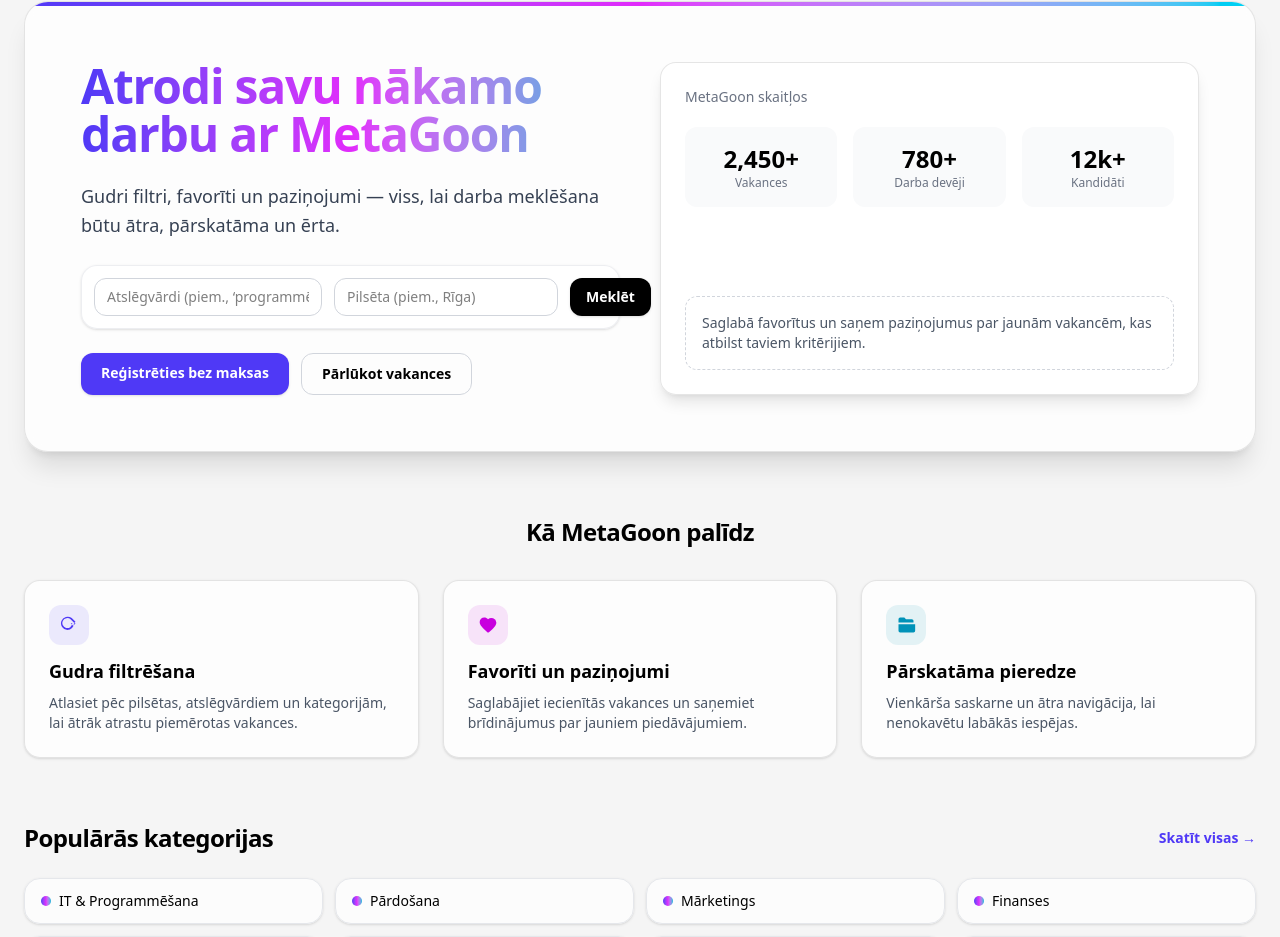
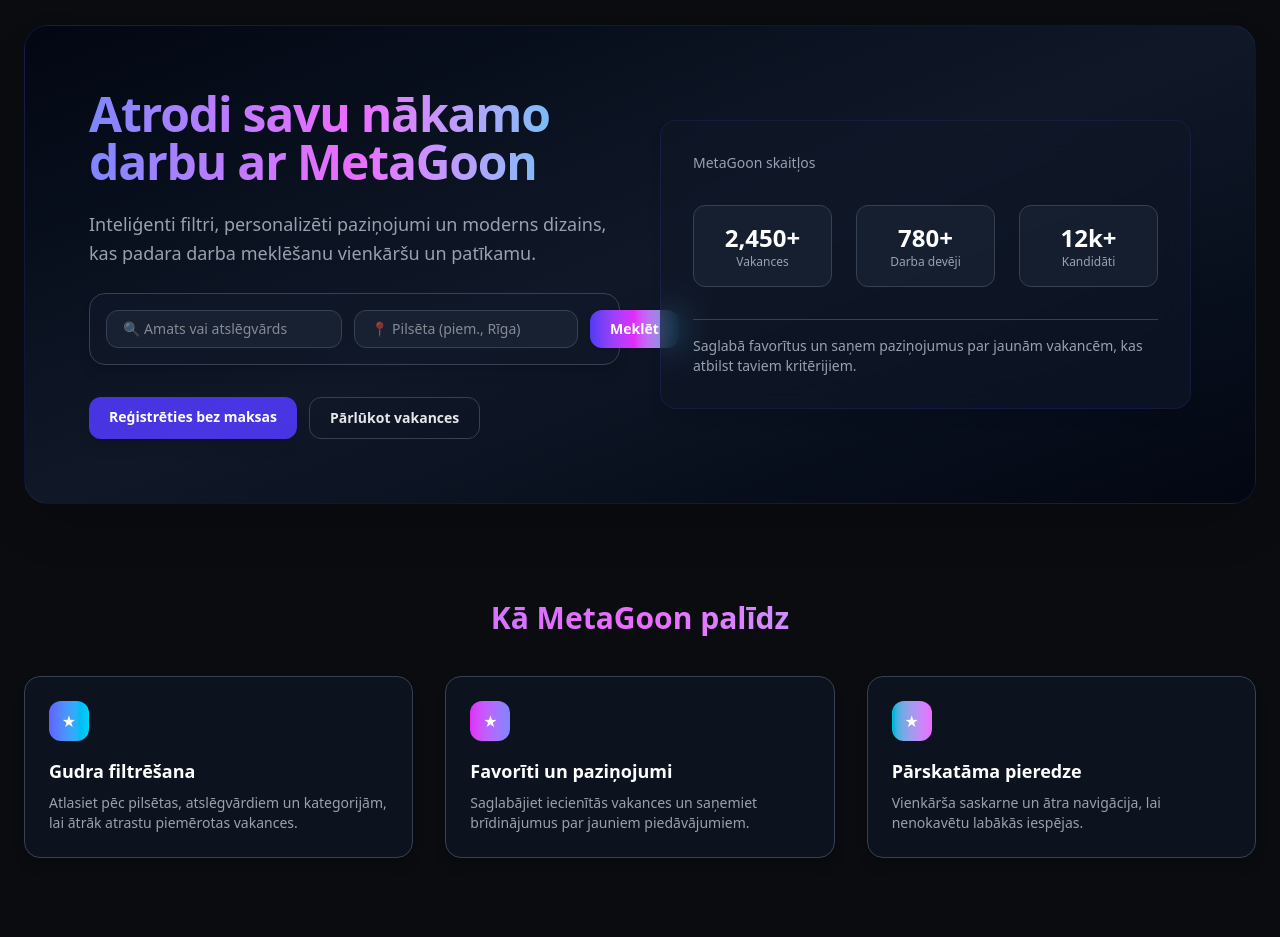
Before and after one commit to Archa420/Metagoon, a Vue app in the folder metagoon-frontend/: page / in a window 1280 px wide. Shown: the part 106-1043 px from the top of the page. Built offline with nearby package versions, Linux system fonts and the light colour scheme.

Commit message:
Homepage dizaina update, Popularas kategorijas savienotas ar vakancu lapas filtresanu.

```diff
--- a/metagoon-frontend/src/views/Home.vue
+++ b/metagoon-frontend/src/views/Home.vue
@@ -1,247 +1,218 @@
 <template>
-  <div class="home mx-auto max-w-7xl px-6 py-10 space-y-16">
+  <div class="min-h-screen w-full bg-[#0b0c10] text-gray-100">
+    <div class="home mx-auto max-w-7xl px-6 py-16 space-y-24 text-gray-100">
       <!-- HERO -->
       <section
-      class="relative overflow-hidden rounded-3xl border border-black/10 bg-white/80 backdrop-blur shadow-xl dark:bg-gray-900/80 dark:border-white/10"
+        class="relative overflow-hidden rounded-3xl border border-indigo-900/30 bg-gradient-to-br from-gray-950 via-gray-900 to-gray-950 shadow-2xl"
       >
-      <!-- Gradient accent top -->
-      <div class="h-1 w-full bg-gradient-to-r from-indigo-600 via-fuchsia-500 to-cyan-400"></div>
+        <div class="absolute inset-0 bg-[radial-gradient(ellipse_at_top_left,_var(--tw-gradient-stops))] from-indigo-800/20 via-fuchsia-800/10 to-transparent pointer-events-none"></div>
 
-      <div class="grid gap-10 p-10 lg:grid-cols-2 lg:p-14">
+        <div class="grid gap-10 p-10 lg:grid-cols-2 lg:p-16 relative z-10">
           <div class="space-y-6">
             <h1
-            class="text-4xl font-extrabold tracking-tight sm:text-5xl bg-gradient-to-r from-indigo-600 via-fuchsia-500 to-cyan-500 bg-clip-text text-transparent"
+              class="text-5xl font-extrabold tracking-tight bg-gradient-to-r from-indigo-400 via-fuchsia-400 to-cyan-400 bg-clip-text text-transparent"
             >
               Atrodi savu nākamo darbu ar MetaGoon
             </h1>
-          <p class="text-lg leading-relaxed text-gray-700 dark:text-gray-300">
-            Gudri filtri, favorīti un paziņojumi — viss, lai darba meklēšana būtu
-            ātra, pārskatāma un ērta.
+            <p class="text-lg leading-relaxed text-gray-400">
+              Inteliģenti filtri, personalizēti paziņojumi un moderns dizains, kas padara darba meklēšanu vienkāršu un patīkamu.
             </p>
 
-          <!-- Search bar (hero) -->
+            <!-- Search bar -->
             <form
-            class="flex flex-col gap-3 rounded-2xl border border-gray-200/70 bg-white/70 p-3 shadow dark:border-gray-700 dark:bg-gray-800/70 md:flex-row"
+              class="flex flex-col gap-3 rounded-2xl border border-gray-700 bg-gray-900/70 p-4 shadow-lg md:flex-row"
               @submit.prevent
             >
               <input
                 type="text"
-              placeholder="Atslēgvārdi (piem., ‘programmētājs’)"
-              class="flex-1 rounded-xl border border-gray-300 px-3 py-2 text-sm outline-none focus:border-indigo-500 focus:ring-2 focus:ring-indigo-500/40 dark:border-gray-600 dark:bg-gray-900/60"
-              aria-label="Atslēgvārdi"
+                placeholder="🔍 Amats vai atslēgvārds"
+                class="flex-1 rounded-xl border border-gray-700 bg-gray-800/60 px-4 py-2 text-sm text-gray-100 outline-none focus:border-indigo-500 focus:ring-2 focus:ring-indigo-500/40"
               />
               <input
                 type="text"
-              placeholder="Pilsēta (piem., Rīga)"
-              class="w-full md:w-56 rounded-xl border border-gray-300 px-3 py-2 text-sm outline-none focus:border-indigo-500 focus:ring-2 focus:ring-indigo-500/40 dark:border-gray-600 dark:bg-gray-900/60"
-              aria-label="Pilsēta"
+                placeholder="📍 Pilsēta (piem., Rīga)"
+                class="w-full md:w-56 rounded-xl border border-gray-700 bg-gray-800/60 px-4 py-2 text-sm text-gray-100 outline-none focus:border-indigo-500 focus:ring-2 focus:ring-indigo-500/40"
               />
               <RouterLink
                 to="/vakances"
-              class="inline-flex items-center justify-center rounded-xl bg-black px-4 py-2 text-sm font-semibold text-white shadow hover:bg-gray-800 active:scale-[.99] dark:bg-white dark:text-black dark:hover:bg-gray-100"
-              aria-label="Meklēt vakances"
+                class="inline-flex items-center justify-center rounded-xl bg-gradient-to-r from-indigo-600 via-fuchsia-500 to-cyan-500 px-5 py-2 text-sm font-semibold text-white shadow hover:opacity-90 active:scale-[.98] transition"
               >
                 Meklēt
               </RouterLink>
             </form>
 
-          <!-- Primary CTAs -->
-          <div class="flex flex-wrap gap-3">
+            <!-- CTAs -->
+            <div class="flex flex-wrap gap-3 pt-2">
               <RouterLink
                 to="/registracija"
-              class="rounded-xl bg-indigo-600 px-5 py-2.5 text-sm font-semibold text-white shadow hover:bg-indigo-700 focus:outline-none focus:ring-2 focus:ring-indigo-500/60"
+                class="rounded-xl bg-indigo-600/90 hover:bg-indigo-500 px-5 py-2.5 text-sm font-semibold text-white shadow-lg focus:ring-2 focus:ring-indigo-500/60 transition"
               >
                 Reģistrēties bez maksas
               </RouterLink>
               <RouterLink
                 to="/vakances"
-              class="rounded-xl border border-gray-300 px-5 py-2.5 text-sm font-semibold hover:bg-gray-100 dark:border-gray-700 dark:hover:bg-gray-800"
+                class="rounded-xl border border-gray-700 px-5 py-2.5 text-sm font-semibold text-gray-200 hover:bg-gray-800/80 transition"
               >
                 Pārlūkot vakances
               </RouterLink>
             </div>
           </div>
 
-        <!-- Hero visual / stats card -->
-        <div class="flex items-stretch">
+          <!-- Stats card -->
+          <div class="flex items-center justify-center">
             <div
-            class="flex w-full flex-col justify-between rounded-2xl border border-black/10 bg-white/70 p-6 shadow-lg dark:border-white/10 dark:bg-gray-900/60"
+              class="w-full rounded-2xl border border-indigo-900/30 bg-gray-900/60 p-8 shadow-lg backdrop-blur-lg space-y-8"
             >
-            <div class="space-y-5">
-              <div class="text-sm font-medium text-gray-500 dark:text-gray-400">MetaGoon skaitļos</div>
-              <div class="grid grid-cols-3 gap-4">
-                <div class="rounded-xl bg-gray-50 p-4 text-center dark:bg-gray-800/70">
-                  <div class="text-2xl font-extrabold">2,450+</div>
-                  <div class="text-xs text-gray-500">Vakances</div>
+              <h3 class="text-gray-400 text-sm font-medium">MetaGoon skaitļos</h3>
+              <div class="grid grid-cols-3 gap-6">
+                <StatCard number="2,450+" label="Vakances" />
+                <StatCard number="780+" label="Darba devēji" />
+                <StatCard number="12k+" label="Kandidāti" />
               </div>
-                <div class="rounded-xl bg-gray-50 p-4 text-center dark:bg-gray-800/70">
-                  <div class="text-2xl font-extrabold">780+</div>
-                  <div class="text-xs text-gray-500">Darba devēji</div>
-                </div>
-                <div class="rounded-xl bg-gray-50 p-4 text-center dark:bg-gray-800/70">
-                  <div class="text-2xl font-extrabold">12k+</div>
-                  <div class="text-xs text-gray-500">Kandidāti</div>
-                </div>
-              </div>
-            </div>
-
-            <div class="mt-6 rounded-xl border border-dashed border-gray-300 p-4 text-sm text-gray-600 dark:border-gray-700 dark:text-gray-300">
-              <p>
-                Saglabā favorītus un saņem paziņojumus par jaunām vakancēm, kas atbilst
-                taviem kritērijiem.
+              <p class="text-gray-400 text-sm border-t border-gray-700 pt-4">
+                Saglabā favorītus un saņem paziņojumus par jaunām vakancēm, kas atbilst taviem kritērijiem.
               </p>
-            </div>
             </div>
           </div>
         </div>
       </section>
 
       <!-- FEATURES -->
-    <section class="space-y-8">
-      <h2 class="text-center text-2xl font-extrabold tracking-tight">
+      <section class="space-y-10">
+        <h2 class="text-center text-3xl font-extrabold bg-gradient-to-r from-indigo-400 via-fuchsia-400 to-cyan-400 bg-clip-text text-transparent">
           Kā MetaGoon palīdz
         </h2>
-      <div class="grid gap-6 md:grid-cols-3">
-        <!-- Feature 1 -->
-        <div
-          class="rounded-2xl border border-black/10 bg-white/80 p-6 shadow dark:border-white/10 dark:bg-gray-900/80"
-        >
-          <div class="mb-3 inline-flex h-10 w-10 items-center justify-center rounded-xl bg-indigo-600/10">
-            <!-- icon -->
-            <svg viewBox="0 0 24 24" class="h-5 w-5 text-indigo-600 dark:text-indigo-400" fill="currentColor">
-              <path d="M10 18a8 8 0 1 1 5.293-14.293l4.5 4.5-1.414 1.414-4.5-4.5A6 6 0 1 0 16 10h-2l3 3 3-3h-2a8 8 0 0 1-8 8z"/>
-            </svg>
-          </div>
-          <h3 class="text-lg font-semibold">Gudra filtrēšana</h3>
-          <p class="mt-2 text-sm text-gray-600 dark:text-gray-300">
-            Atlasiet pēc pilsētas, atslēgvārdiem un kategorijām, lai ātrāk atrastu piemērotas vakances.
-          </p>
-        </div>
-
-        <!-- Feature 2 -->
-        <div
-          class="rounded-2xl border border-black/10 bg-white/80 p-6 shadow dark:border-white/10 dark:bg-gray-900/80"
-        >
-          <div class="mb-3 inline-flex h-10 w-10 items-center justify-center rounded-xl bg-fuchsia-600/10">
-            <svg viewBox="0 0 24 24" class="h-5 w-5 text-fuchsia-600 dark:text-fuchsia-400" fill="currentColor">
-              <path d="M12 21.35l-1.45-1.32C5.4 15.36 2 12.28 2 8.5A5.5 5.5 0 0 1 7.5 3c1.74 0 3.41.81 4.5 2.09A6.002 6.002 0 0 1 22 9c0 3.87-3.4 6.95-8.55 11.54L12 21.35z"/>
-            </svg>
-          </div>
-          <h3 class="text-lg font-semibold">Favorīti un paziņojumi</h3>
-          <p class="mt-2 text-sm text-gray-600 dark:text-gray-300">
-            Saglabājiet iecienītās vakances un saņemiet brīdinājumus par jauniem piedāvājumiem.
-          </p>
-        </div>
-
-        <!-- Feature 3 -->
-        <div
-          class="rounded-2xl border border-black/10 bg-white/80 p-6 shadow dark:border-white/10 dark:bg-gray-900/80"
-        >
-          <div class="mb-3 inline-flex h-10 w-10 items-center justify-center rounded-xl bg-cyan-600/10">
-            <svg viewBox="0 0 24 24" class="h-5 w-5 text-cyan-600 dark:text-cyan-400" fill="currentColor">
-              <path d="M3 5a2 2 0 0 1 2-2h5l2 2h7a2 2 0 0 1 2 2v2H3V5zm0 6h20v8a2 2 0 0 1-2 2H5a2 2 0 0 1-2-2v-8z"/>
-            </svg>
-          </div>
-          <h3 class="text-lg font-semibold">Pārskatāma pieredze</h3>
-          <p class="mt-2 text-sm text-gray-600 dark:text-gray-300">
-            Vienkārša saskarne un ātra navigācija, lai nenokavētu labākās iespējas.
-          </p>
-        </div>
+        <div class="grid gap-8 md:grid-cols-3">
+          <FeatureCard
+            title="Gudra filtrēšana"
+            desc="Atlasiet pēc pilsētas, atslēgvārdiem un kategorijām, lai ātrāk atrastu piemērotas vakances."
+            iconColor="from-indigo-500 to-cyan-400"
+          />
+          <FeatureCard
+            title="Favorīti un paziņojumi"
+            desc="Saglabājiet iecienītās vakances un saņemiet brīdinājumus par jauniem piedāvājumiem."
+            iconColor="from-fuchsia-500 to-indigo-400"
+          />
+          <FeatureCard
+            title="Pārskatāma pieredze"
+            desc="Vienkārša saskarne un ātra navigācija, lai nenokavētu labākās iespējas."
+            iconColor="from-cyan-500 to-fuchsia-400"
+          />
         </div>
       </section>
 
-    <!-- KATEGORIJAS -->
-    <section class="space-y-6">
+      <!-- POPULAR CATEGORIES -->
+      <section class="space-y-8">
         <div class="flex items-center justify-between">
-        <h2 class="text-2xl font-extrabold tracking-tight">Populārās kategorijas</h2>
+          <h2 class="text-2xl font-extrabold">Populārās kategorijas</h2>
           <RouterLink
             to="/vakances"
-          class="text-sm font-semibold text-indigo-600 hover:text-indigo-700 dark:text-indigo-400"
+            class="text-sm font-semibold text-indigo-400 hover:text-indigo-300 transition"
           >
             Skatīt visas →
           </RouterLink>
         </div>
-
-      <div class="grid gap-3 sm:grid-cols-2 md:grid-cols-3 lg:grid-cols-4">
-        <CategoryPill label="IT & Programmēšana" query="it" />
-        <CategoryPill label="Pārdošana" query="pardosana" />
-        <CategoryPill label="Mārketings" query="marketings" />
-        <CategoryPill label="Finanses" query="finanses" />
-        <CategoryPill label="Loģistika" query="logistika" />
-        <CategoryPill label="Ražošana" query="razosana" />
-        <CategoryPill label="Klientu atbalsts" query="support" />
-        <CategoryPill label="Veselība" query="veseliba" />
+        <div class="grid gap-4 sm:grid-cols-2 md:grid-cols-3 lg:grid-cols-4">
+          <CategoryPill label="IT & Programmēšana" query="IT & Programmēšana" />
+          <CategoryPill label="Pārdošana" query="Pārdošana" />
+          <CategoryPill label="Mārketings" query="Mārketings" />
+          <CategoryPill label="Finanses" query="Finanses" />
+          <CategoryPill label="Loģistika" query="Loģistika" />
+          <CategoryPill label="Ražošana" query="Ražošana" />
+          <CategoryPill label="Klientu atbalsts" query="Klientu atbalsts" />
+          <CategoryPill label="Veselība" query="Veselība" />
         </div>
       </section>
 
       <!-- CTA -->
       <section
-      class="rounded-3xl border border-black/10 bg-white/80 p-8 text-center shadow-xl dark:border-white/10 dark:bg-gray-900/80"
+        class="rounded-3xl border border-indigo-900/30 bg-gradient-to-r from-indigo-950 via-gray-900 to-gray-950 p-10 text-center shadow-xl"
       >
-      <h3 class="text-2xl font-extrabold">
-        Gatavs sākt? Izveido kontu minūtes laikā.
+        <h3 class="text-3xl font-extrabold bg-gradient-to-r from-indigo-400 via-fuchsia-400 to-cyan-400 bg-clip-text text-transparent">
+          Gatavs sākt?
         </h3>
-      <p class="mt-2 text-gray-600 dark:text-gray-300">
-        Saglabā favorītus, seko jaunumiem un kandidē ātrāk.
-      </p>
-      <div class="mt-5 flex justify-center gap-3">
+        <p class="mt-2 text-gray-400">Izveido kontu minūtes laikā un atrodi savu nākamo iespēju.</p>
+        <div class="mt-6 flex justify-center gap-3">
           <RouterLink
             to="/registracija"
-          class="rounded-xl bg-black px-5 py-2.5 text-sm font-semibold text-white shadow hover:bg-gray-800 dark:bg-white dark:text-black dark:hover:bg-gray-100"
+            class="rounded-xl bg-gradient-to-r from-indigo-600 via-fuchsia-500 to-cyan-500 px-6 py-2.5 text-sm font-semibold text-white shadow-lg hover:opacity-90 transition"
           >
             Reģistrēties
           </RouterLink>
           <RouterLink
             to="/login"
-          class="rounded-xl border border-gray-300 px-5 py-2.5 text-sm font-semibold hover:bg-gray-100 dark:border-gray-700 dark:hover:bg-gray-800"
+            class="rounded-xl border border-gray-700 px-6 py-2.5 text-sm font-semibold text-gray-200 hover:bg-gray-800 transition"
           >
             Pieslēgties
           </RouterLink>
         </div>
       </section>
     </div>
+  </div>
 </template>
 
-<script setup lang="ts">
-import { RouterLink } from 'vue-router'
-import { defineComponent, h } from 'vue'
+<script setup>
+import { RouterLink } from "vue-router";
+import { defineComponent, h } from "vue";
 
-type CategoryPillProps = {
-  label: string
-  query: string
-}
 
-/** Kategorijas “pill” saite uz vakancēm ar query parametru */
+/* --- Stat Card --- */
+const StatCard = defineComponent({
+  props: { number: String, label: String },
+  setup(props) {
+    return () =>
+      h("div", { class: "text-center rounded-xl bg-gray-800/50 p-4 border border-gray-700" }, [
+        h("div", { class: "text-2xl font-bold text-white" }, props.number),
+        h("div", { class: "text-xs text-gray-400" }, props.label),
+      ]);
+  },
+});
+
+/* --- Feature Card --- */
+const FeatureCard = defineComponent({
+  props: { title: String, desc: String, iconColor: String },
+  setup(props) {
+    return () =>
+      h("div", { class: "rounded-2xl border border-gray-700 bg-gray-900/60 p-6 shadow-lg hover:border-indigo-500/40 transition" }, [
+        h("div", {
+          class: `mb-4 h-10 w-10 rounded-xl bg-gradient-to-r ${props.iconColor} flex items-center justify-center text-white`,
+        }, "★"),
+        h("h3", { class: "text-lg font-semibold text-white" }, props.title),
+        h("p", { class: "mt-2 text-sm text-gray-400" }, props.desc),
+      ]);
+  },
+});
+
+/* --- Category Pill --- */
 const CategoryPill = defineComponent({
-  name: 'CategoryPill',
-  props: {
-    label: { type: String, required: true },
-    query: { type: String, required: true }
-  },
-  setup(props: CategoryPillProps) {
+  props: { label: String, query: String },
+  setup(props) {
     return () =>
       h(
         RouterLink,
         {
-          to: { path: '/vakances', query: { category: props.query } },
+          to: { path: "/vakances", query: { category: props.query } },
           class:
-            'inline-flex items-center justify-center rounded-2xl border border-gray-200 bg-white/70 px-4 py-3 text-sm font-medium shadow-sm transition hover:-translate-y-0.5 hover:shadow md:justify-start dark:border-gray-700 dark:bg-gray-800/70'
+            "inline-flex items-center justify-center rounded-2xl border border-gray-700 bg-gray-900/60 px-4 py-3 text-sm font-medium text-gray-200 shadow-sm transition hover:-translate-y-0.5 hover:border-indigo-500/60 hover:text-indigo-400",
         },
-        {
-          default: () => [
-            // small dot icon
-            h(
-              'span',
-              {
+        [
+          h("span", {
             class:
-                  'mr-2 inline-flex h-2.5 w-2.5 rounded-full bg-gradient-to-r from-indigo-600 via-fuchsia-500 to-cyan-500'
+              "mr-2 inline-flex h-2.5 w-2.5 rounded-full bg-gradient-to-r from-indigo-500 via-fuchsia-500 to-cyan-500",
+          }),
+          props.label,
+        ]
+      );
   },
-              []
-            ),
-            props.label
-          ]
+});
+</script>
+
+<style scoped>
+.home {
+  background-color: #0b0c10;
 }
-      )
+:global(body) {
+  background-color: #0b0c10;
+  color: #f3f4f6; /* soft gray text for consistency */
 }
-})
-</script>
+</style>
--- a/metagoon-frontend/src/views/Vakances.vue
+++ b/metagoon-frontend/src/views/Vakances.vue
@@ -1,5 +1,6 @@
 <script setup>
-import { ref, computed, onMounted } from "vue";
+import { useRoute, useRouter } from "vue-router";
+import { ref, computed, onMounted, watch } from "vue";
 import api from "@/services/api";
 import JobCard from "@/components/JobCard.vue";
 
@@ -8,6 +9,10 @@
 const showModal = ref(false);
 const logoPreview = ref(null);
 const error = ref(null);
+const route = useRoute();
+const router = useRouter();
+
+
 
 const newVacancy = ref({
   title: "",
@@ -22,6 +27,22 @@
 const selectedCategory = ref("");
 const selectedCounty = ref("");
 const searchQuery = ref("");
+
+
+if (route.query.category && typeof route.query.category === "string") {
+  selectedCategory.value = route.query.category;
+}
+
+watch(
+  () => route.query.category,
+  (newCategory) => {
+    if (newCategory && typeof newCategory === "string") {
+      selectedCategory.value = newCategory;
+    } else {
+      selectedCategory.value = "";
+    }
+  }
+);
 
 // Filtrētas vakances
 const filteredJobs = computed(() => {
```
Lines whose indentation alone changed are shown as unchanged.
